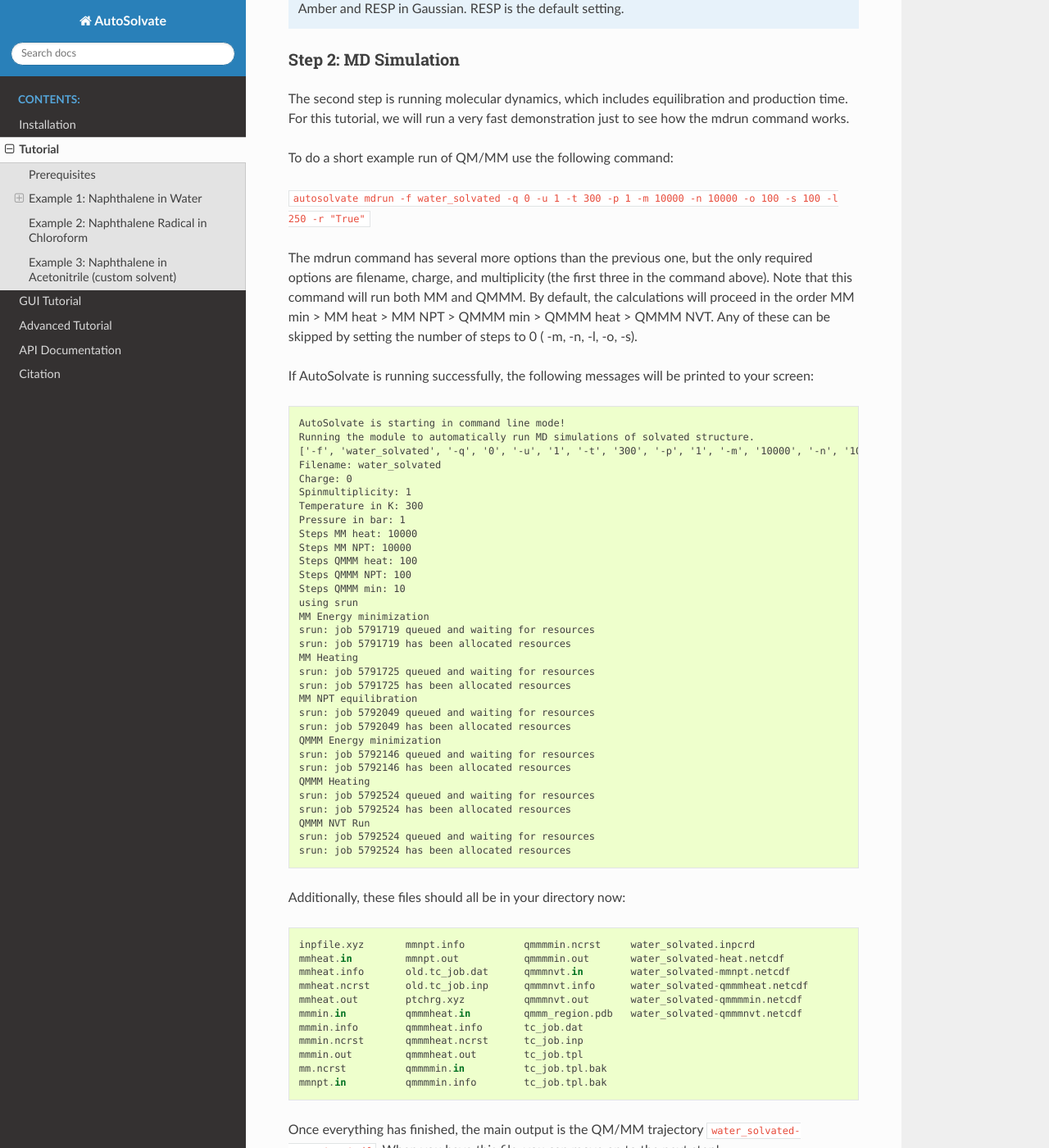
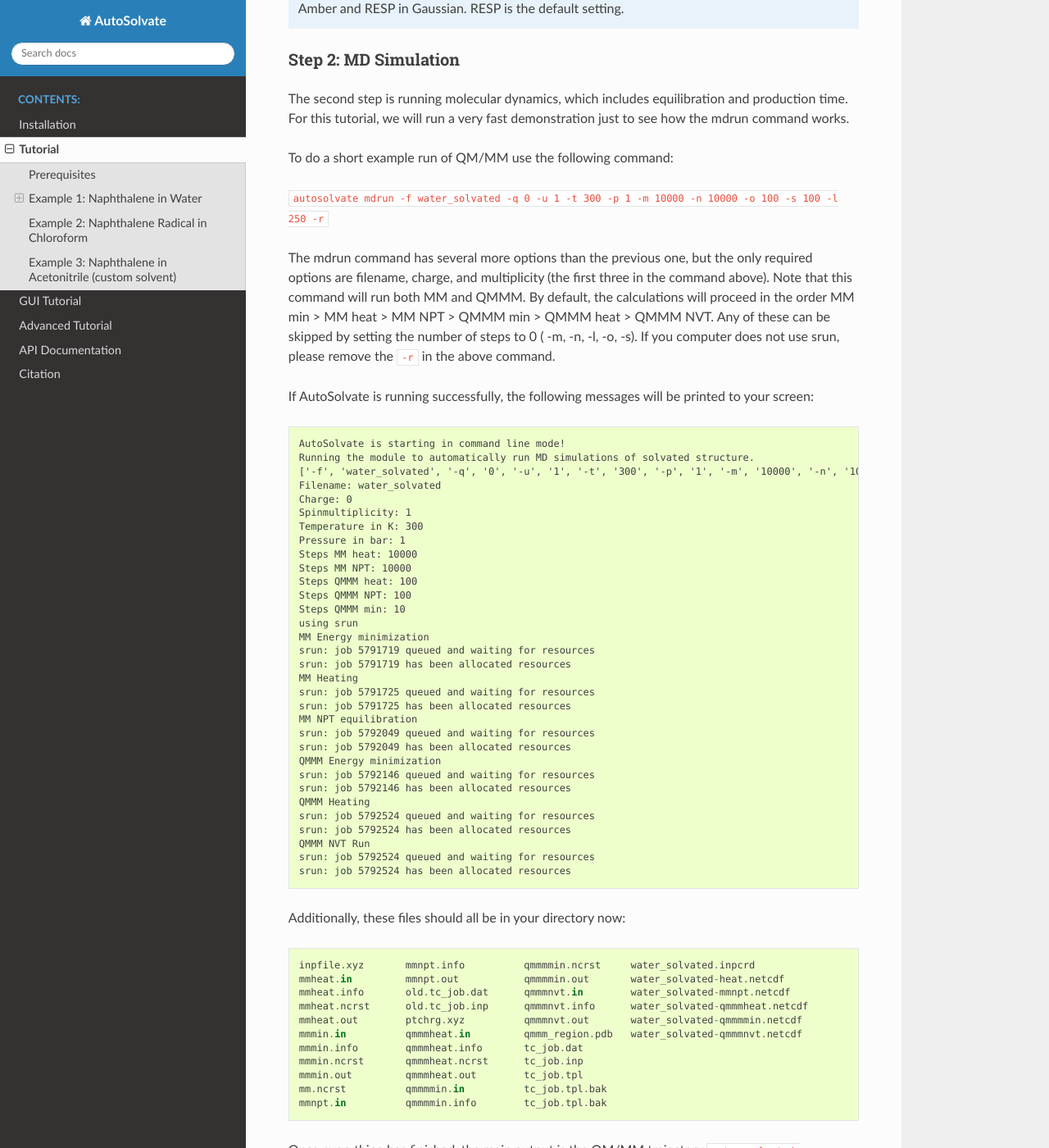
Before and after one commit to Liu-group/AutoSolvate, a Sphinx documentation site: the page built from docs/tutorial.rst, in a window 1280 px wide and 1400 px high, scrolled down 4658 px. Shown: the whole window at 82% size. Built offline with Sphinx 7.4.7 and the Read the Docs theme 2.0.0, drawn with Linux system fonts in a browser that asks for light colours; the version number could not be read and is left out; some of the changed text lies outside the part shown.

Commit message:
srun flag

```diff
--- a/docs/installation.rst
+++ b/docs/installation.rst
@@ -134,3 +134,7 @@ Here we summarize some common errors reported by users and potential solutions.
    In the same conda environment where AutoSolvate is installed, please manually install imolecule by running::
 
      pip install imolecule
+
+#. Error in MD simulation step related to ``srun``
+
+   If you encounter an error ``srun: not found``, it's likely your computer does not use srun. You should remove ``-r`` from the ``autosolvate mdrun`` command or in GUI set ``Use srun to execute commands ?`` to No.
--- a/docs/tutorial.rst
+++ b/docs/tutorial.rst
@@ -189,15 +189,15 @@ The second step is running molecular dynamics, which includes equilibration and
 
 To do a short example run of QM/MM use the following command:
 
-``autosolvate mdrun -f water_solvated -q 0 -u 1 -t 300 -p 1 -m 10000 -n 10000 -o 100 -s 100 -l 250 -r "True"``
+``autosolvate mdrun -f water_solvated -q 0 -u 1 -t 300 -p 1 -m 10000 -n 10000 -o 100 -s 100 -l 250 -r``
 
-The mdrun command has several more options than the previous one, but the only required options are filename, charge, and multiplicity (the first three in the command above). Note that this command will run both MM and QMMM. By default, the calculations will proceed in the order MM min > MM heat > MM NPT > QMMM min > QMMM heat > QMMM NVT. Any of these can be skipped by setting the number of steps to 0 ( -m, -n, -l, -o, -s).
+The mdrun command has several more options than the previous one, but the only required options are filename, charge, and multiplicity (the first three in the command above). Note that this command will run both MM and QMMM. By default, the calculations will proceed in the order MM min > MM heat > MM NPT > QMMM min > QMMM heat > QMMM NVT. Any of these can be skipped by setting the number of steps to 0 ( -m, -n, -l, -o, -s). If you computer does not use srun, please remove the ``-r`` in the above command.
 
 If AutoSolvate is running successfully, the following messages will be printed to your screen::
 
   AutoSolvate is starting in command line mode!
   Running the module to automatically run MD simulations of solvated structure.
-  ['-f', 'water_solvated', '-q', '0', '-u', '1', '-t', '300', '-p', '1', '-m', '10000', '-n', '10000', '-o', '100', '-s', '100', '-l', '250', '-r', 'True']
+  ['-f', 'water_solvated', '-q', '0', '-u', '1', '-t', '300', '-p', '1', '-m', '10000', '-n', '10000', '-o', '100', '-s', '100', '-l', '250', '-r']
   Filename: water_solvated
   Charge: 0
   Spinmultiplicity: 1
@@ -313,9 +313,11 @@ Inside ``runMM.sh`` and ``runQMMMM.sh``, you will find the commands to run each
 
    Especially in this step, it is important to know where your job is running!
 
-   * If you run the autosolvate commands in the command line without any flags for job submission, they will run *on the head node without entering a queue*. The administrator will likely cancel your job if you are using HPC resource.
-   * If you use the -r flag, they will run *on the head node* as a sander job *in the queue.*
-   * If you do not use the -r flag, but call the autosolvate command in your own submit script, they will run *on a compute node in the queue* with whatever settings you designate. If you are running QMMM, this is also where you will load Terachem for the QM part.
+   * If you run the autosolvate commands from the command line on a system using srun, you have to include ``-r``. Otherwise AutoSolvate will run *on the head node without entering a queue* and not using ``srun``. The administrator will likely cancel your job if you are using HPC resources.
+   * If you run AutoSolvate on a system without srun, don't include ``-r`` in the MD Simulation step, otherwise your job will fail with ``srun: not found``.
+   * If you use the -r flag, AutoSolvate will run the MD simulations *on the compute node*.
+   * If you do not use the -r flag, but call the autosolvate command in your own submit script, AutoSolvate will run *on a compute node in the queue* with whatever settings you designate. If you are running QMMM, this is also where you will load Terachem for the QM part.
+
 
 Step 3: Microsolvated cluster extraction
 ~~~~~~~~~~~~~~~~~~~~~~~~~~~~~~~~~~~~~~~~~~~
```
